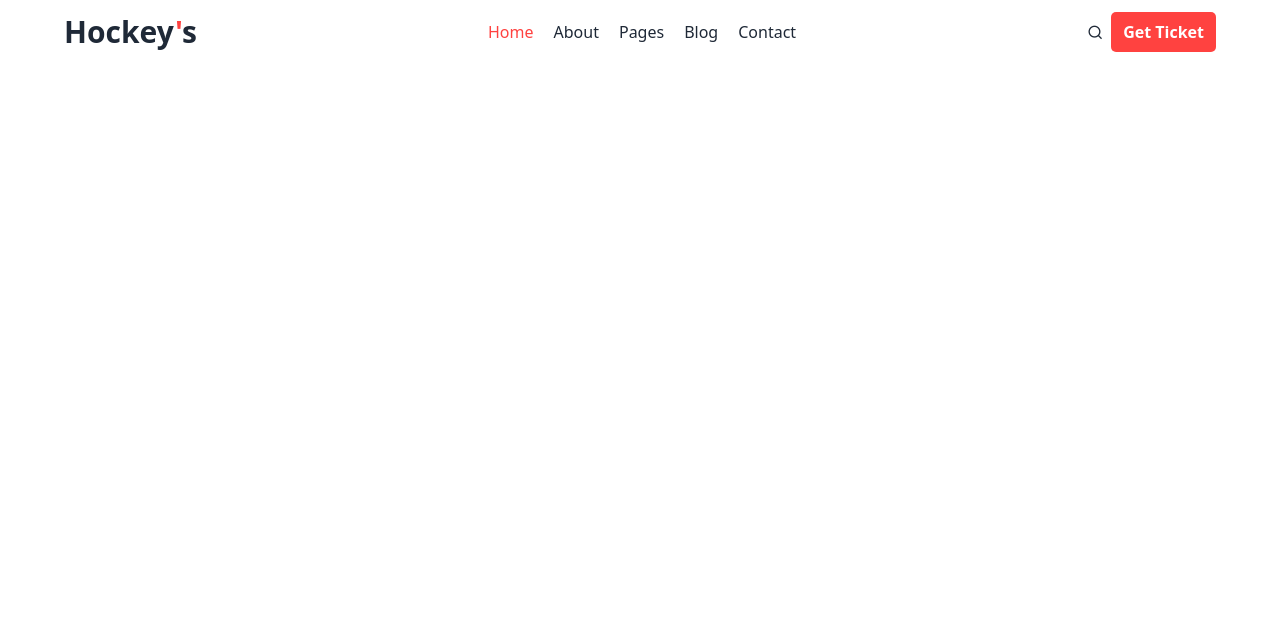
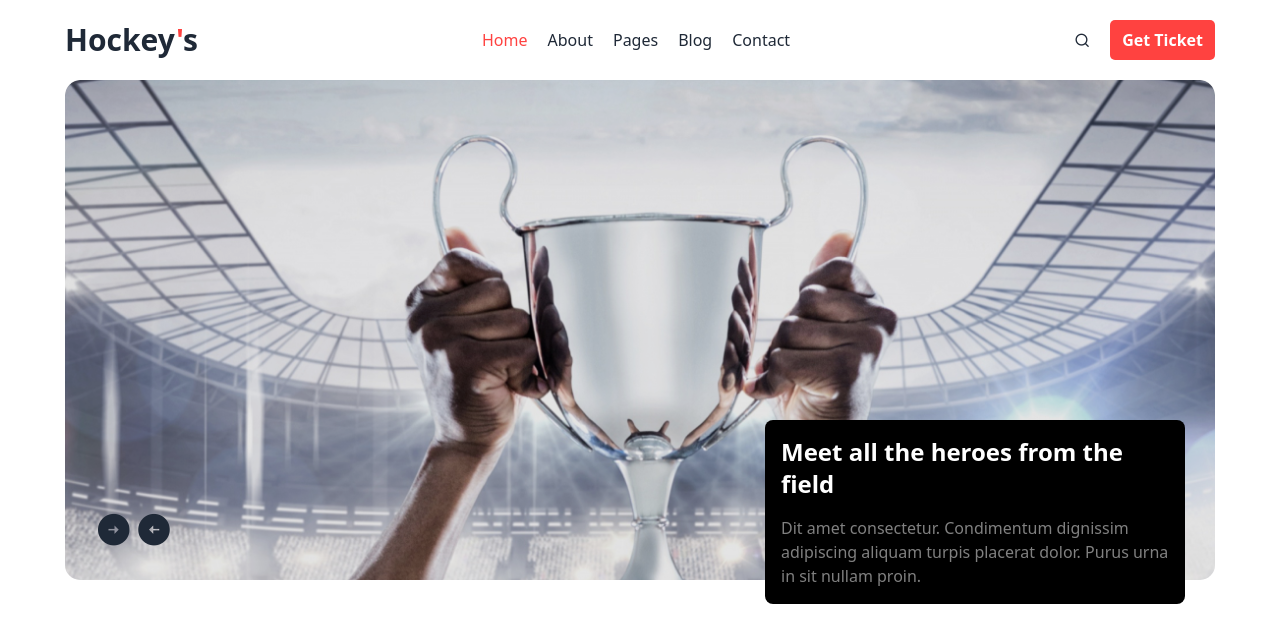
Before and after one commit to rifat-mahmudul/Hockey, a website built with Vite: page index.html in a window 1280 px wide. Built offline with nearby package versions, Linux system fonts and the light colour scheme.

Commit message:
home section added

```diff
--- a/index.html
+++ b/index.html
@@ -1,5 +1,5 @@
 <!DOCTYPE html>
-<html data-theme="light" lang="en">
+<html data-theme="light" lang="en" class="scroll-smooth">
 <head>
     <meta charset="UTF-8">
     <meta name="viewport" content="width=device-width, initial-scale=1.0">
@@ -14,9 +14,9 @@
 </head>
 <body>
 
-    <!-- ------------header------------ -->
-    <header>
-        <div class="max-w-[90%] flex justify-between items-center mx-auto py-3">
+    <!-- ------------header start------------ -->
+    <header class="sticky top-0 z-50 backdrop-blur-lg">
+        <div class="max-w-[1150px] flex justify-between items-center mx-auto py-5">
             <div>
                 <a href="#home"><h1 class="text-3xl font-[800]">Hockey<span class="text-color-first">'</span>s</h1></a>
             </div>
@@ -31,11 +31,37 @@
                 </nav>
             </div>
 
-            <div class="flex items-center gap-2">
+            <div class="flex items-center gap-5">
                 <i class="ri-search-line"></i>
                 <button class="bg-color-first px-3 py-2 rounded-[5px] hover:bg-color-secound transition-[0.5s] text-white font-[700]">Get Ticket</button>
             </div>
         </div>
     </header>
+    <!-- ------------header end------------ -->
+
+
+    <!-- --------------main start-------------- -->
+    <main>
+        <!-- -------------home-section start------------- -->
+        <section  id="home">
+            <div class="h-[500px] w-[1150px] mx-auto relative" style="background-image: url(Images/1.png); background-repeat: no-repeat; background-size: cover; background-color: rgba(0, 0, 0, 0.105); background-blend-mode: overlay;border-radius: 15px;">
+
+                <div class="absolute top-[340px] left-[700px] rounded-lg w-[420px] bg-black py-4 px-4 box-border">
+                        <h3 class="text-2xl text-white font-[700] mb-4">Meet all the heroes from the field</h3>
+                        <p class="font-[500] text-[gray]">Dit amet consectetur. Condimentum dignissim adipiscing aliquam turpis placerat dolor. Purus urna in sit nullam proin. </p>
+                </div>
+
+                <div class="absolute top-[430px] left-[30px]">
+                    <i class="ri-arrow-right-circle-fill text-4xl font-[900] cursor-pointer"></i>
+                    <i class="ri-arrow-left-circle-fill text-4xl font-[900] cursor-pointer"></i>
+                </div>
+
+                </div>
+
+            </div>
+        </section>
+        <!-- -------------home-section end------------- -->
+    </main>
+    <!-- --------------main end-------------- -->
 </body>
 </html>
```
